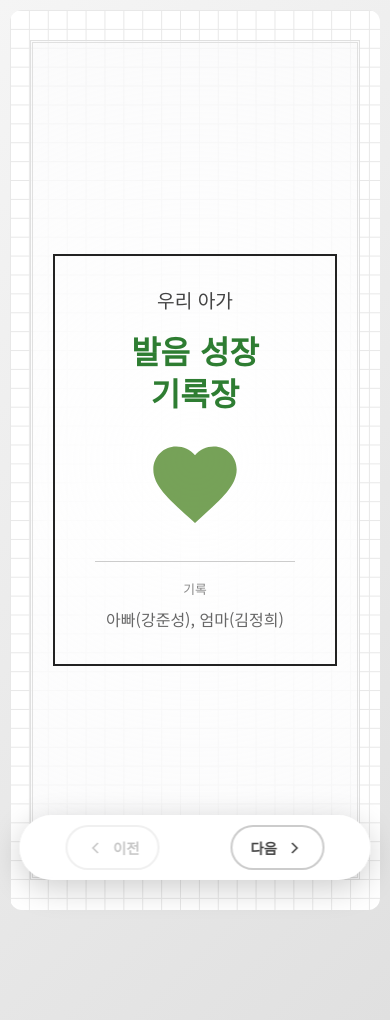
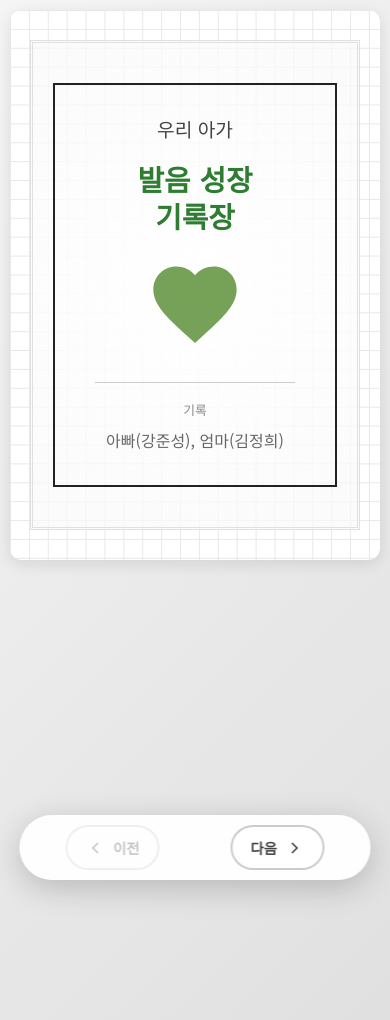
Before and after one commit to JunSungKang/baby-speech-diary, a Jekyll site: the page built from index.md, in a window 390 px wide. Built offline with Jekyll 4.4.1, drawn with Linux system fonts in a browser that asks for light colours.

Commit message:
fix: 크기 조정

```diff
--- a/assets/css/book.css
+++ b/assets/css/book.css
@@ -30,7 +30,7 @@
 
     /* 크기 */
     --book-max-width: 1100px;
-    --book-max-height: 760px;
+    --book-max-height: 680px;
     --page-padding: 40px;
     --binding-width: 5%;
     --page-width: 47.5%;
@@ -722,27 +722,24 @@ body {
 
     .page {
         width: 100% !important;
-        height: 100% !important;
-        min-height: 500px;
-        padding: 30px 20px;
-        margin-bottom: 0;
-        border-radius: 12px;
-        box-shadow: none !important;
+        height: auto !important;
+        min-height: 550px !important;
+        padding: 30px 20px !important;
+        margin-bottom: 0 !important;
+        border-radius: 12px !important;
+        box-shadow: 0 4px 15px rgba(0, 0, 0, 0.1) !important;
         cursor: default !important;
-        background-size: 5mm 5mm;
-        /* 모바일에서는 그리드 작게 */
+        background-size: 5mm 5mm !important;
         display: none !important;
-        /* 기본적으로 모두 숨김 */
     }
 
     .page.active-mobile {
         display: flex !important;
-        /* 활성화된 페이지만 표시 */
     }
 
     .page-left:hover,
     .page-right:hover {
-        box-shadow: none !important;
+        box-shadow: 0 4px 15px rgba(0, 0, 0, 0.1) !important;
     }
 
     /* 중앙 제본 영역 숨김 (모바일) */
@@ -752,19 +749,20 @@ body {
 
     /* 사진 영역 크기 조정 */
     .photo-area {
-        aspect-ratio: 1 / 1;
-        /* 모바일은 정사가각형이 무난 */
-        margin-top: 10px;
+        aspect-ratio: 1 / 1 !important;
+        margin-top: 10px !important;
     }
 
     /* 페이지 하단 번호 위치 조정 */
     .page-number {
         position: relative !important;
         bottom: 0 !important;
-        margin-top: 20px !important;
-        text-align: right;
+        margin-top: 25px !important;
+        text-align: right !important;
         transform: none !important;
         left: auto !important;
+        width: 100% !important;
+        display: block !important;
     }
 
     /* 페이지 컨트롤 바닥 고정 */
@@ -774,11 +772,11 @@ body {
         left: 50% !important;
         transform: translateX(-50%) !important;
         z-index: 1000 !important;
-        background: rgba(255, 255, 255, 0.95);
+        background: rgba(255, 255, 255, 0.95) !important;
         padding: 10px 20px !important;
         border-radius: 50px !important;
         box-shadow: 0 8px 32px rgba(0, 0, 0, 0.2) !important;
-        backdrop-filter: blur(10px);
+        backdrop-filter: blur(10px) !important;
         width: 90% !important;
         max-width: 400px !important;
         display: flex !important;
@@ -795,12 +793,12 @@ body {
     .cover-content {
         padding: 30px 15px !important;
         height: auto !important;
-        min-height: 350px !important;
+        min-height: 400px !important;
         justify-content: center !important;
     }
 
     .cover-title .main {
-        font-size: 2rem !important;
+        font-size: 1.8rem !important;
     }
 
     .intro-layer {
@@ -821,7 +819,6 @@ body {
 
     .word-list {
         display: block !important;
-        /* 그리드 대신 세로 나열 */
         border-top: 1px solid var(--text-primary) !important;
         height: auto !important;
     }
--- a/assets/js/book.js
+++ b/assets/js/book.js
@@ -62,10 +62,15 @@ function initializeElements() {
     };
 }
 
-// 모바일 모드 체크 (768px 미만)
+// 모바일 모드 체크 (767px 이하)
 function isMobileMode() {
-    return window.innerWidth < 768;
+    return window.matchMedia('(max-width: 767px)').matches;
 }
+
+// 리사이즈 시 대응
+window.addEventListener('resize', () => {
+    renderCurrentSpread();
+});
 
 // ============================================
 // 3. 데이터 파싱 (JSON 기반)
@@ -172,6 +177,7 @@ function navigateRelative(direction) {
         const target = BookApp.currentSpreadIndex + direction;
         if (target >= 0 && target < BookApp.totalSpreads) {
             BookApp.currentSpreadIndex = target;
+            BookApp.currentSide = 'left'; // PC로 돌아왔을 때 기본값 초기화
         }
     }
     renderCurrentSpread();
@@ -410,10 +416,20 @@ function handleKeyboard(event) {
 
 function handleLeftPageClick(event) {
     if (BookApp.isTransitioning) return;
-    navigateRelative(-1);
+    if (isMobileMode()) {
+        // 모바일에서 한 페이지만 보일 때는 클릭 시 다음 페이지로 (사용자 편의)
+        navigateRelative(1);
+    } else {
+        navigateRelative(-1);
+    }
 }
 
 function handleRightPageClick(event) {
     if (BookApp.isTransitioning) return;
-    navigateRelative(1);
+    if (isMobileMode()) {
+        // 모바일에서 한 페이지만 보일 때는 클릭 시 다음 페이지로
+        navigateRelative(1);
+    } else {
+        navigateRelative(1);
+    }
 }
```
